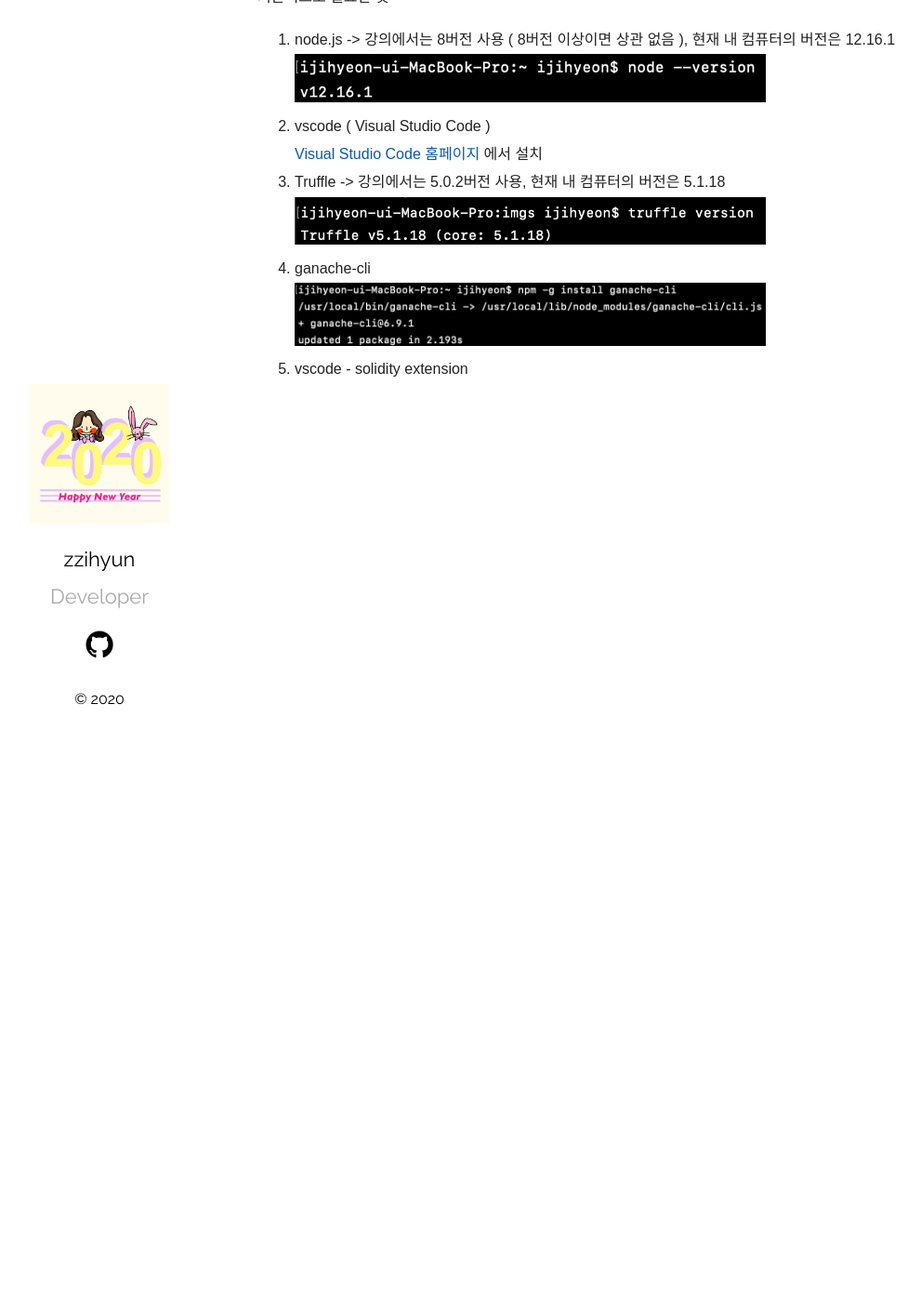
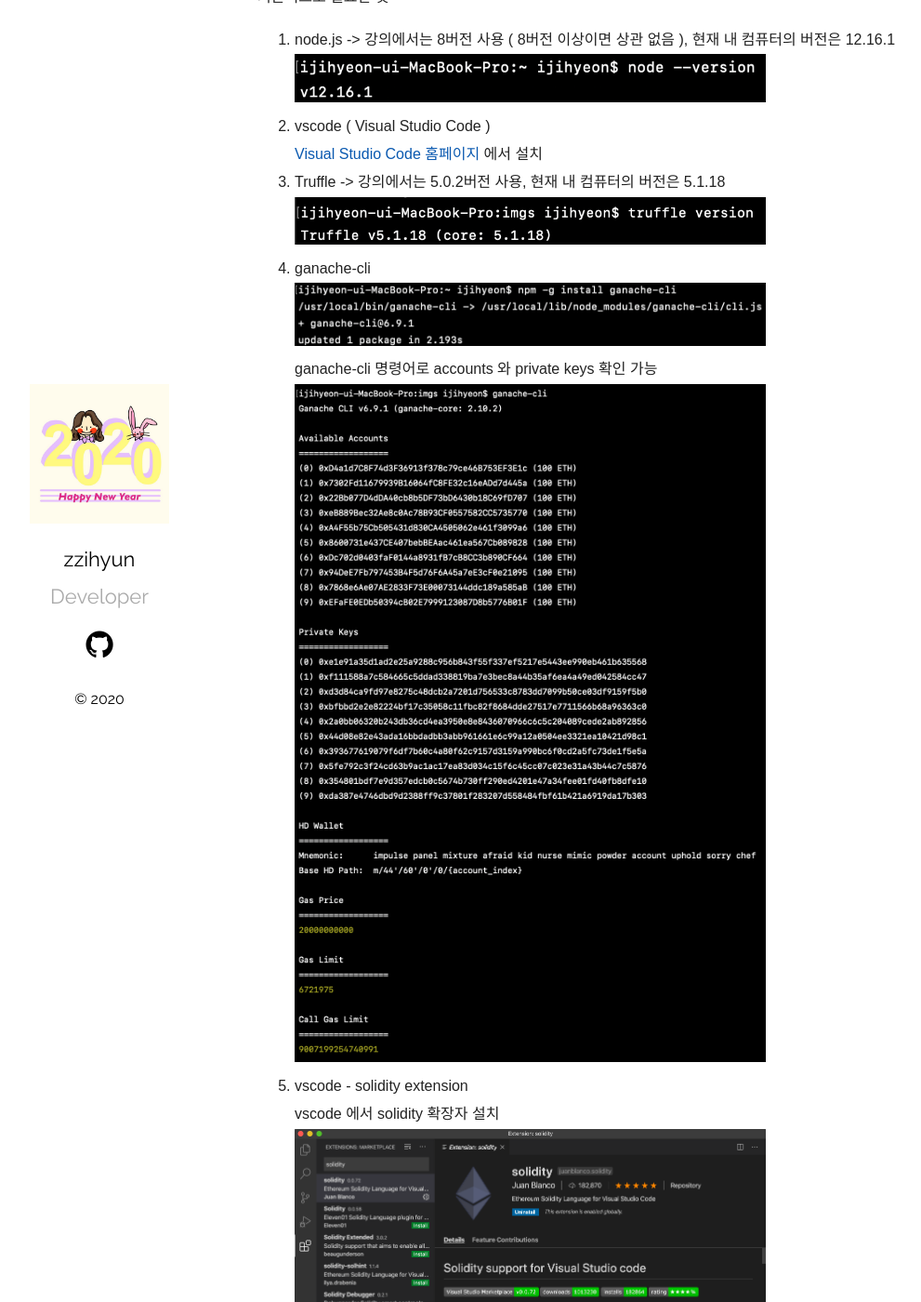
Before and after one commit to jhhhj1002/jhhhj1002.github.io, a Jekyll site: the page built from _posts/2020-04-11-Lottery-Dapp-01.markdown, in a window 1280 px wide and 1400 px high, scrolled down 270 px. Shown: the whole window at 93% size, without its empty margins (78-1069 px from the left). Built offline with Jekyll 4.4.1, drawn with Linux system fonts in a browser that asks for light colours; before the commit the page ends 900 px from its top, so only the background shows below that; some of the changed text lies outside the part shown.

Commit message:
Update 2020-04-11-Lottery-Dapp-01.markdown

```diff
--- a/_posts/2020-04-11-Lottery-Dapp-01.markdown
+++ b/_posts/2020-04-11-Lottery-Dapp-01.markdown
@@ -18,9 +18,15 @@ categories: Ethereum Dapp Truffle
   <img src="/assets/imgs/Lottery&Dapp_02.png" width="65%" height="35%" >
 4. ganache-cli
   <img src="/assets/imgs/Lottery&Dapp_03.png" width="65%" height="35%" >
+  ganache-cli 명령어로 accounts 와 private keys 확인 가능
+  <img src="/assets/imgs/Lottery&Dapp_04.png" width="65%" height="35%" >
 5. vscode - solidity extension
-
+  vscode 에서 solidity 확장자 설치
+  <img src="/assets/imgs/Lottery&Dapp_05.png" width="65%" height="35%" >
+6. metamask
+  [metamask 홈페이지] 에서 설치
 
 
 
 [Visual Studio Code 홈페이지]:   https://code.visualstudio.com
+[metamask 홈페이지]:   https://metamask.io
```
